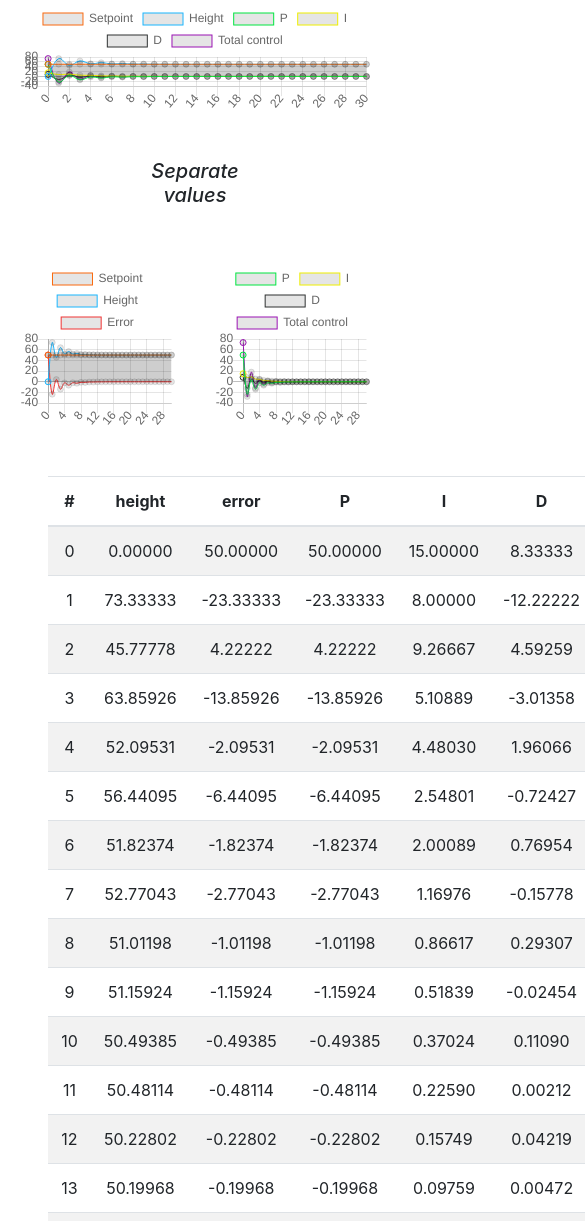
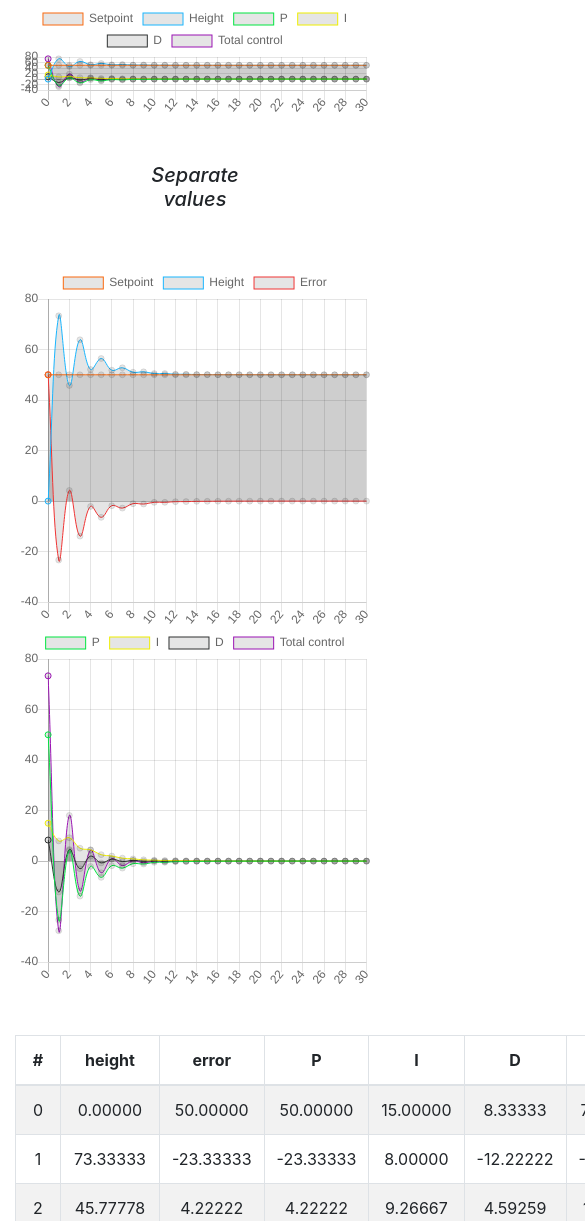
Before and after one commit to axtck/pid-simulator-js, a website: page index.html in a window 390 px wide. Shown: the part 263-1484 px from the top of the page, 585 px wide, since content can reach past the window. Drawn offline with nearby package versions, Linux system fonts and the light colour scheme.

Commit message:
Some responsiveness

```diff
--- a/index.html
+++ b/index.html
@@ -23,7 +23,7 @@
         </div>
         <div class="row mt-5">
             <div class="col-12">
-                <canvas id="control-chart" width="400" height="120"></canvas>
+                <canvas id="control-chart" width="400" height="125"></canvas>
             </div>
         </div>
         <div class="row mt-5 justify-content-center">
@@ -32,16 +32,16 @@
             </div>
         </div>
         <div class="row mt-5 justify-content-center">
-            <div class="col-6 text-center">
+            <div class="col-12 col-md-6 text-center">
                 <canvas id="heights-chart" width="400" height="400"></canvas>
             </div>
-            <div class="col-6 text-center">
+            <div class="col-12 col-md-6 text-center">
                 <canvas id="pid-chart" width="400" height="400"></canvas>
             </div>
         </div>
         <div class="row justify-content-center mt-5">
-            <div class="col-10 text-center">
-                <table class="table table-striped">
+            <div class="col-12 col-md-10 text-center">
+                <table class="table table-striped table-bordered">
                     <thead>
                         <tr>
                             <th>#</th>
```
